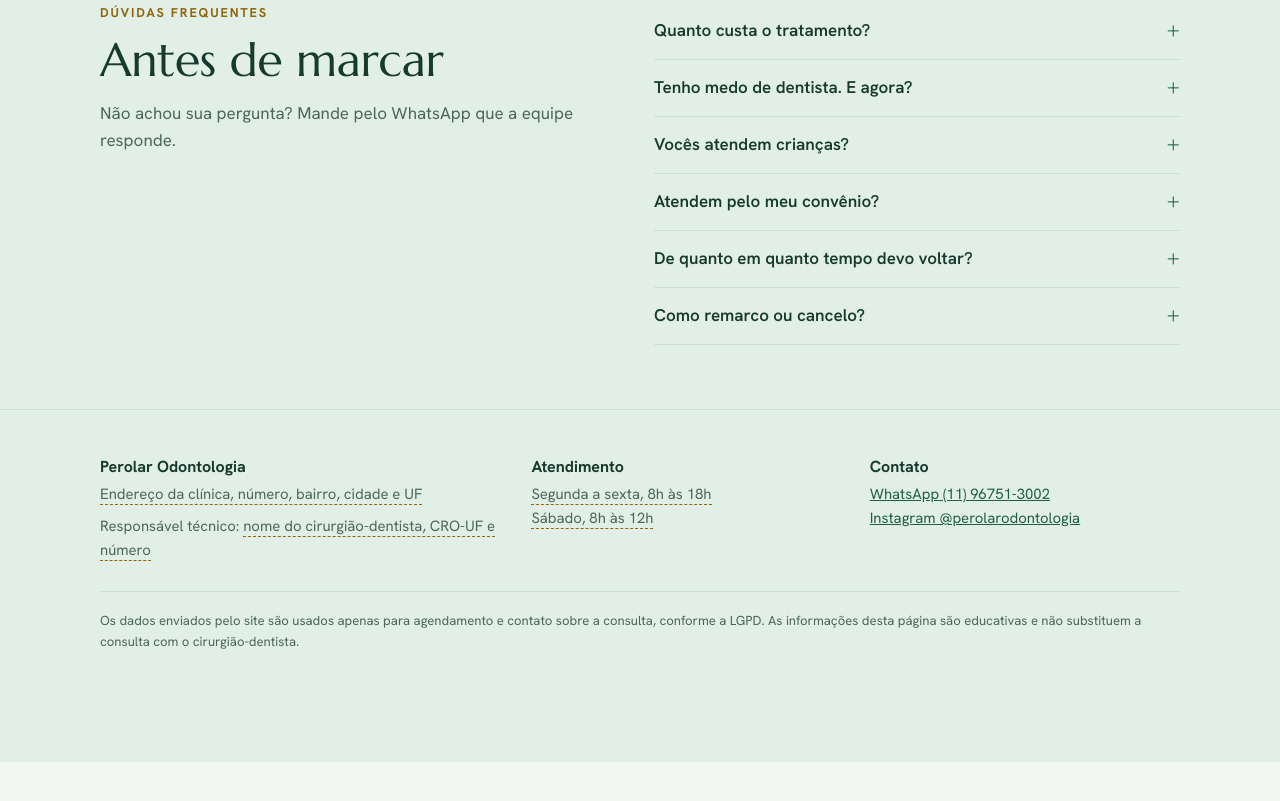
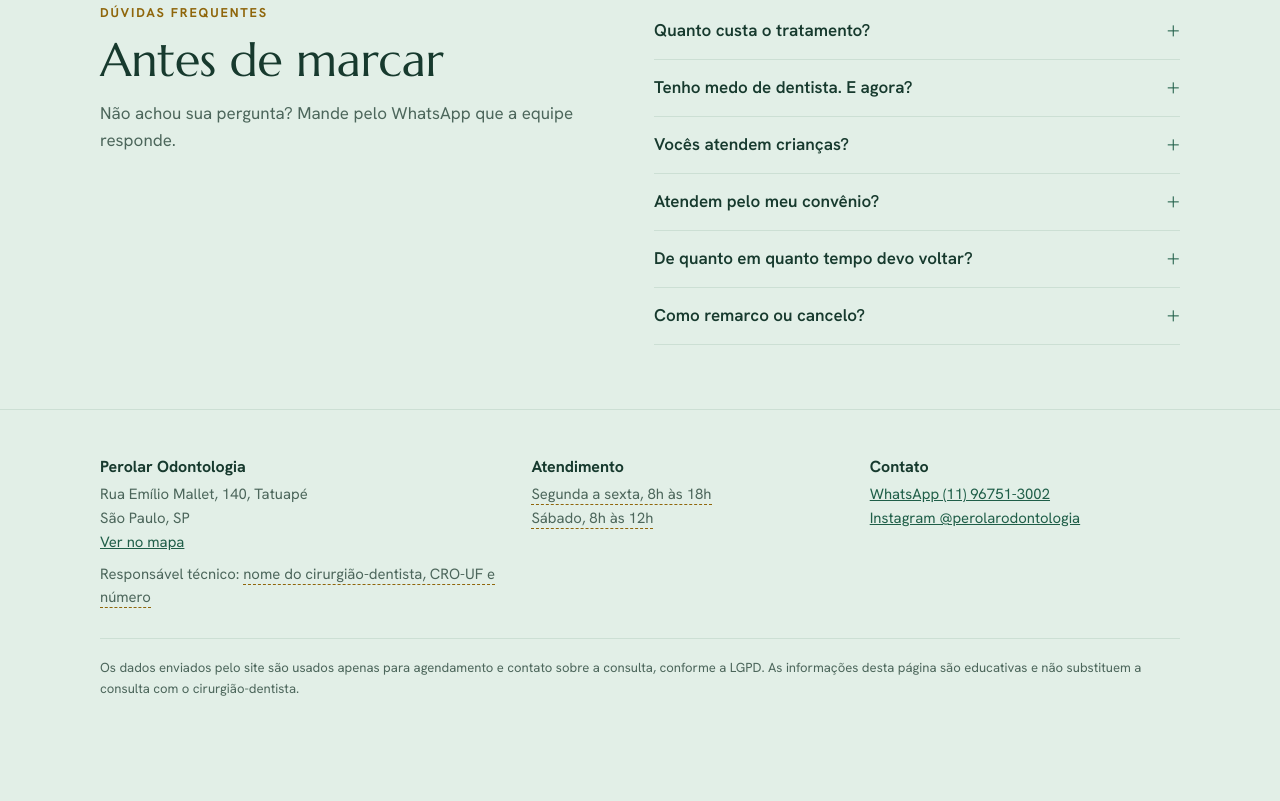
Before and after one commit to JorgeAnd01/jorgeand.com.br, a plain HTML site: page perolar/index.html in a window 1280 px wide. Shown: the part 6297-7098 px from the top of the page. Before the commit the page ends 7059 px from the top, so only its background shows below. Drawn offline with Linux system fonts and the light colour scheme.

Commit message:
Perolar: add clinic address
Co-Authored-By: Claude Fable 5.2 <noreply@anthropic.com>
Claude-Session: https://claude.ai/code/session_01LWxNxsUVQqsAT7MLwNPPHP

```diff
--- a/perolar/index.html
+++ b/perolar/index.html
@@ -527,7 +527,7 @@ footer .legal{margin-top:28px;padding-top:18px;border-top:1px solid var(--line);
     <div class="cols">
       <div>
         <h3>Perolar Odontologia</h3>
-        <p><span class="preencher">Endereço da clínica, número, bairro, cidade e UF</span></p>
+        <p>Rua Emílio Mallet, 140, Tatuapé<br>São Paulo, SP<br><a href="https://www.google.com/maps/search/?api=1&amp;query=Rua+Em%C3%ADlio+Mallet%2C+140%2C+Tatuap%C3%A9%2C+S%C3%A3o+Paulo" target="_blank" rel="noopener">Ver no mapa</a></p>
         <p style="margin-top:8px">Responsável técnico: <span class="preencher">nome do cirurgião-dentista, CRO-UF e número</span></p>
       </div>
       <div>
```
